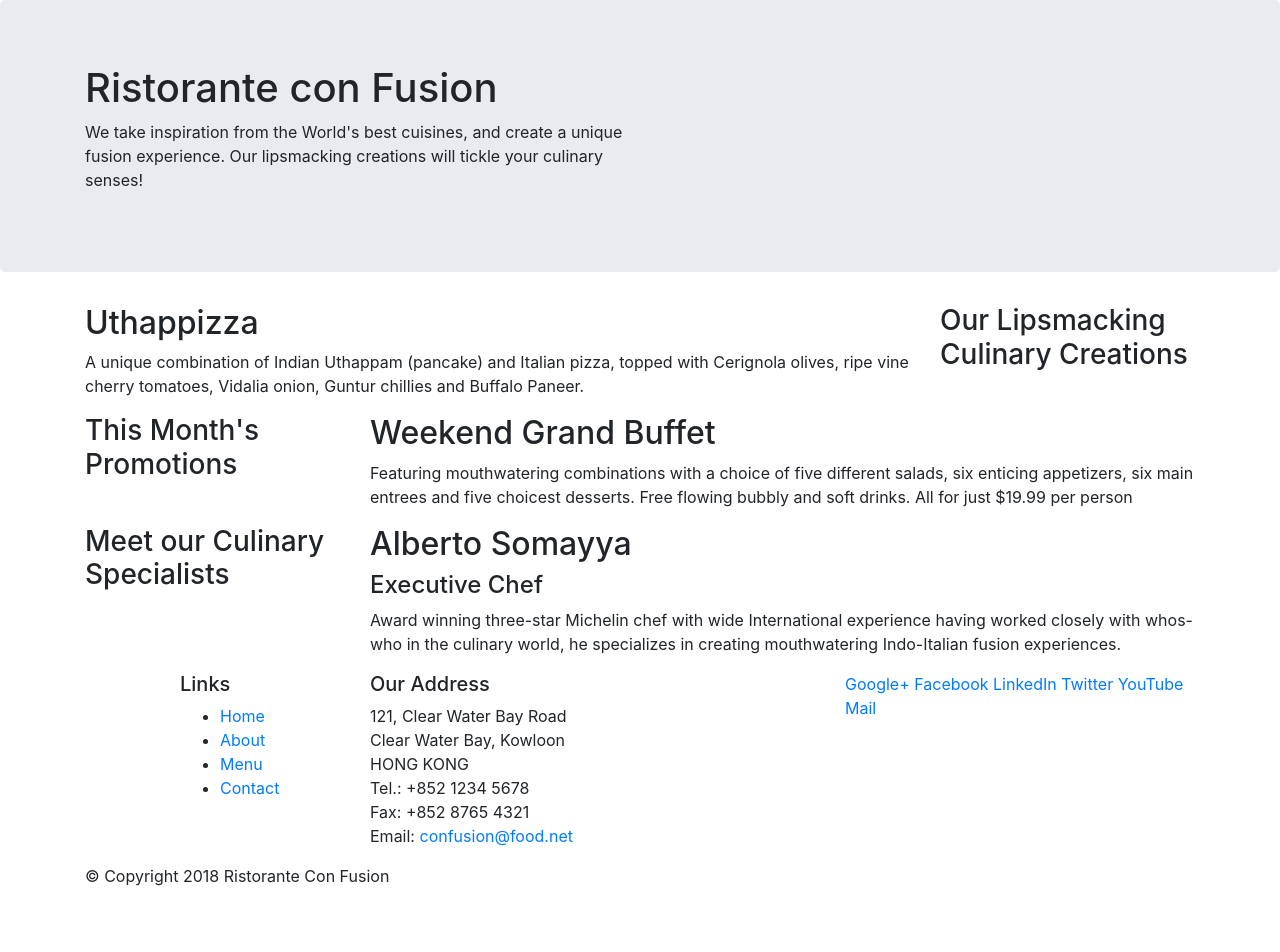
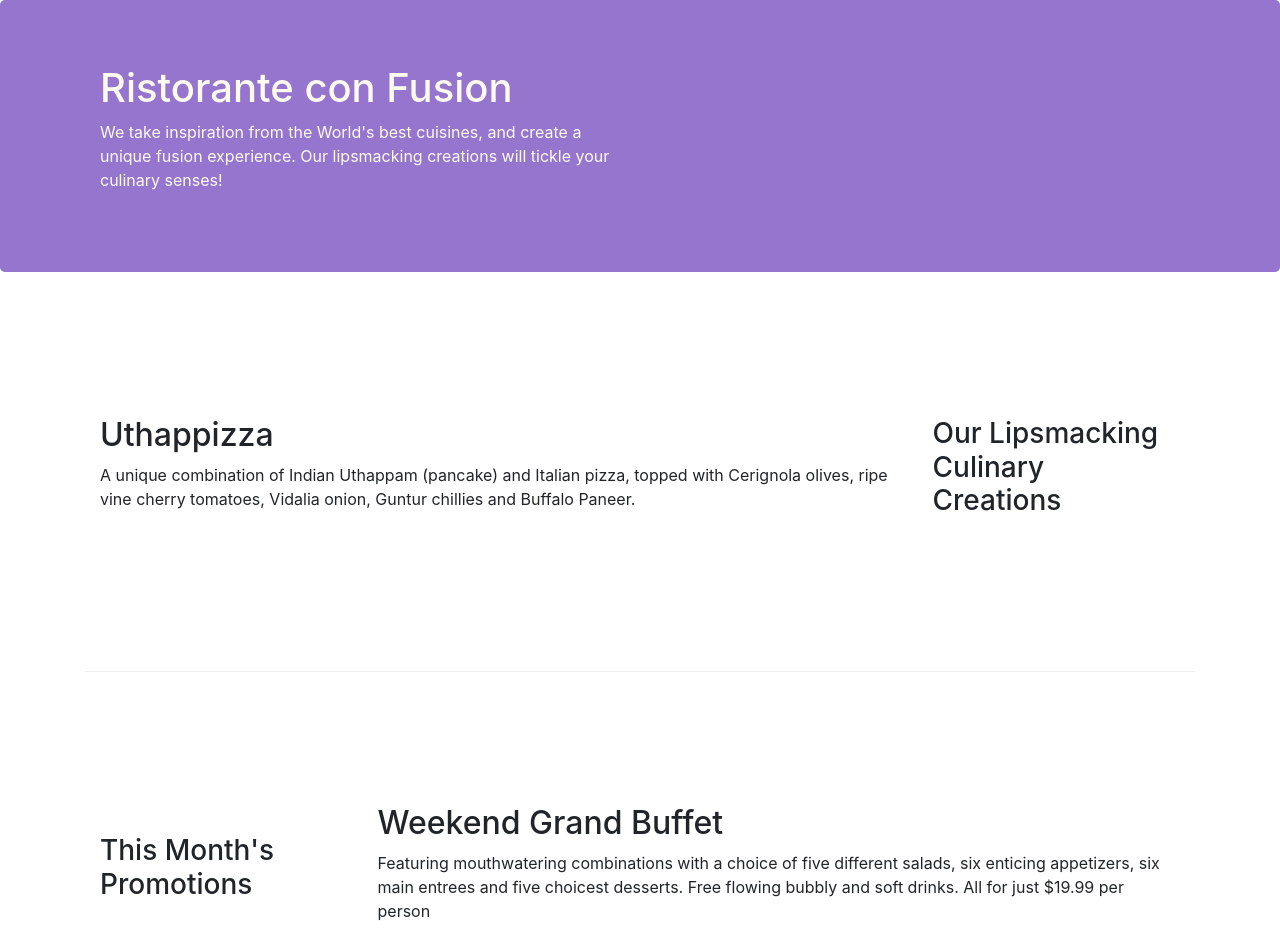
Before and after one commit to Aygera/bootstrap_coursera, a website: page index.html in a window 1280 px wide. Shown: the top 952 px of the page. Before the commit the page ends 904 px from the top, so only its background shows below. Drawn offline with nearby package versions, Linux system fonts and the light colour scheme.

Commit message:
Bootstrap grid exercise part 2

```diff
--- /dev/null
+++ b/css/styles.css
@@ -0,0 +1,30 @@
+.row-header{
+    margin: 0px auto;
+    padding: 0px auto;
+}
+
+.row-content{
+    margin: 0px auto;
+    padding: 50px, 0px, 50px,0px;
+    border-bottom: 1px ridge;
+    min-height: 400px;
+}
+
+.footer{
+    background-color: #D1C4E9;
+    margin: 0px auto;
+    padding: 20px, 0px, 20px,0px;
+}
+
+.jumbotron{
+    padding: 70px,30px, 70px,30px;
+    margin: 0px auto;
+    background: #9575CD;
+    color: floralwhite;
+}
+
+.address{
+    font-size: 80%;
+    margin: 0px;
+    color: #0f0f0f;
+}
--- a/index.html
+++ b/index.html
@@ -9,13 +9,14 @@
 
     <!-- Bootstrap CSS -->
     <link rel="stylesheet" href="node_modules/bootstrap/dist/css/bootstrap.min.css">
+    <link rel="stylesheet" href="css/styles.css">
 </head>
 
 <body>
 
     <header class="jumbotron">
         <div class="container">
-            <div class="row">
+            <div class="row row-header">
                 <div class="col-12 col-sm-6">
                     <h1>Ristorante con Fusion</h1>
                     <p>We take inspiration from the World's best cuisines, and create a unique fusion experience. Our lipsmacking creations will tickle your culinary senses!</p>
@@ -27,7 +28,7 @@
     </header>
 
     <div class="container" >
-        <div class="row">
+        <div class="row row-content align-items-center">
             <div class="col-12 col-sm-4 order-sm-last col-md-3">
                 <h3>Our Lipsmacking Culinary Creations</h3>
             </div>
@@ -38,7 +39,7 @@
         </div>
 
 
-        <div class="row">
+        <div class="row row-content align-items-center">
             <div class="col-12 col-sm-4 order-sm-first col-md-3">
                 <h3>This Month's Promotions</h3>
             </div>
@@ -48,7 +49,7 @@
             </div>
         </div>
 
-        <div class="row">
+        <div class="row row-content align-items-center">
             <div class="col-12 col-sm-4 col-md-3">
                 <h3>Meet our Culinary Specialists</h3>
             </div>
@@ -60,12 +61,12 @@
         </div>
     </div>
 
-    <footer>
+    <footer class="footer">
         <div class="container">
             <div class="row">
                 <div class="col-4 offset-1 col-sm-2">
                     <h5>Links</h5>
-                    <ul>
+                    <ul class="list-unstyled">
                         <li><a href="#">Home</a></li>
                         <li><a href="#">About</a></li>
                         <li><a href="#">Menu</a></li>
@@ -83,8 +84,8 @@
 		              Email: <a href="mailto:confusion@food.net">confusion@food.net</a>
 		           </address>
                 </div>
-                <div class="col-12 col-sm-4">
-                    <div>
+                <div class="col-12 col-sm-4 align-self-center">
+                    <div class="text-center">
                         <a href="http://google.com/+">Google+</a>
                         <a href="http://www.facebook.com/profile.php?id=">Facebook</a>
                         <a href="http://www.linkedin.com/in/">LinkedIn</a>
@@ -94,7 +95,7 @@
                     </div>
                 </div>
            </div>
-           <div class="row">
+           <div class="row justify-content-center">
                 <div class="col-auto">
                     <p>© Copyright 2018 Ristorante Con Fusion</p>
                 </div>
```
